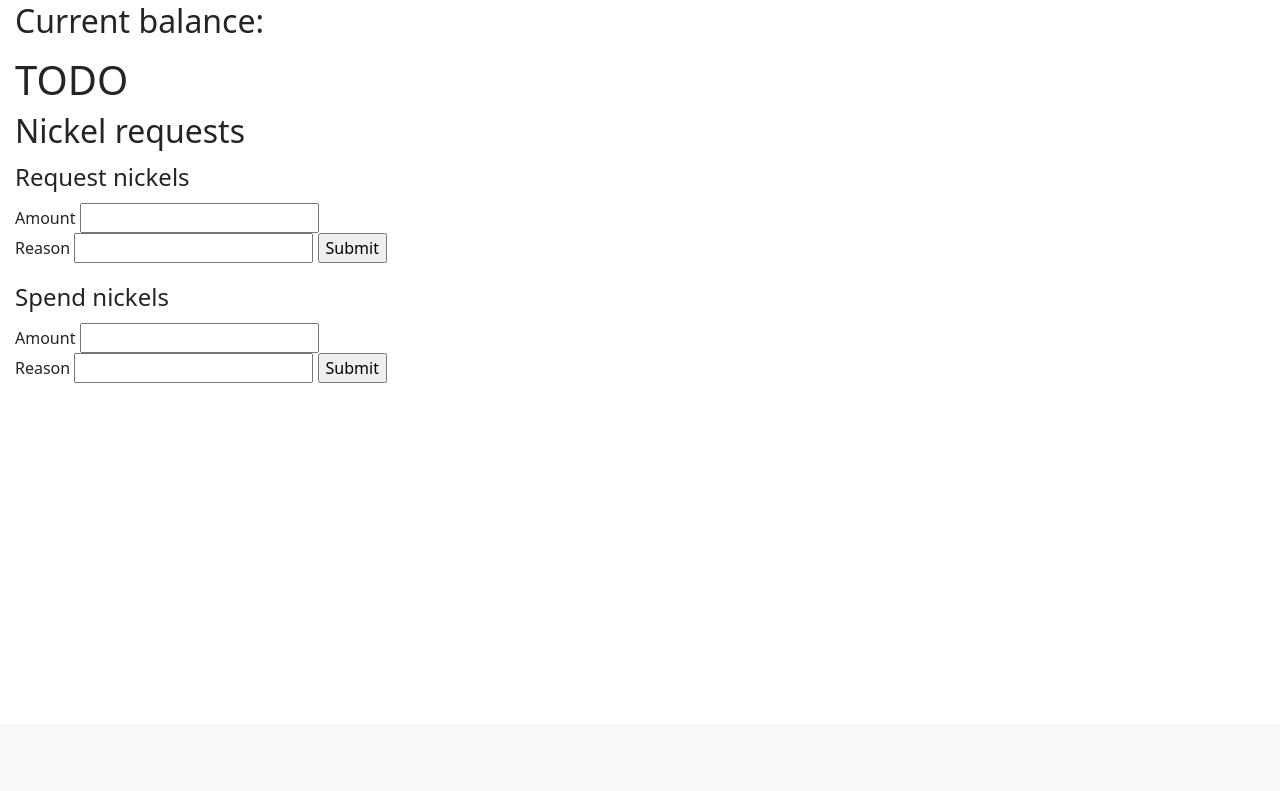
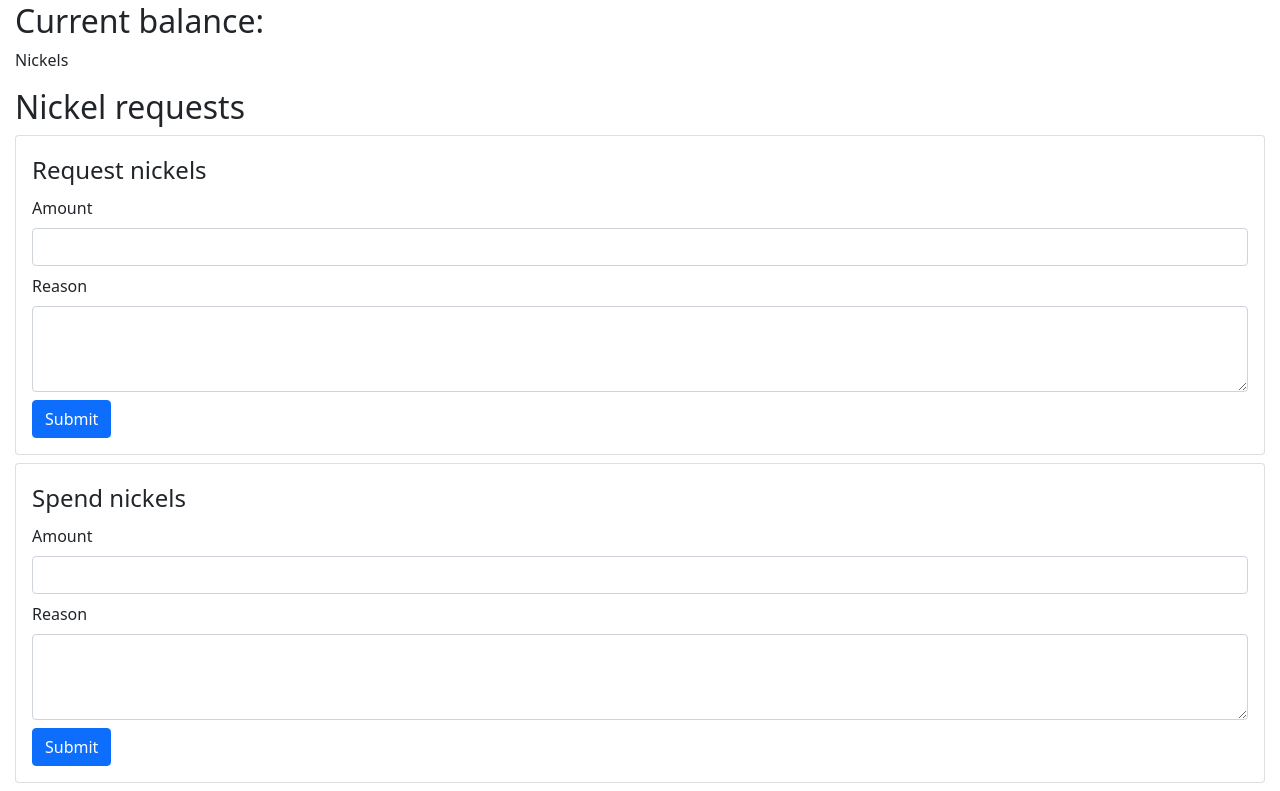
Before and after one commit to quintrino/nickel-club, a Flask app: template nickel_club/public/templates/public/member.html in a window 1280 px wide. Shown: the part 76-867 px from the top of the page. Before the commit the page ends 459 px from the top, so only its background shows below. Run offline with Flask 2, Linux system fonts and the light colour scheme; the template is opened without the code that fills it, so the values that code supplies are empty.

Commit message:
Improve public member page UI

```diff
--- a/nickel_club/public/templates/public/member.html
+++ b/nickel_club/public/templates/public/member.html
@@ -6,30 +6,40 @@
 
 {% block content %}
 <h2>Current balance:</h2>
-<p>{{ member.nickels}}</p>
-
-<h1>TODO</h1>
+<p>{{ member.nickels}} Nickels</p>
 
 <h2>Nickel requests</h2>
-<form method="post" action="{{ url_for('public.nickel_request', member_id=member.id) }}">
+
+<div class="card card-body mb-2">
+  <form method="post" action="{{ url_for('public.nickel_request', member_id=member.id) }}" class="mb-0">
     <legend>Request nickels</legend>
-  <label for="amount">Amount</label>
-  <input type="number" name="amount" required>
-  <br>
-  <label for="Reason">Reason</label>
-  <input type="text" name="reason">
+    <div class="mb-2">
+      <label for="amount" class="form-label">Amount</label>
+      <input type="number" name="amount" class="form-control" required>
+    </div>
+    <div class="mb-2">
+      <label for="reason" class="form-label">Reason</label>
+      <textarea name="reason" class="form-control" rows="3"></textarea>
+    </div>
     <input type="text" name="request_type" value="debit" hidden readonly>
-  <input type="submit">
+    <button type="submit" class="btn btn-primary">Submit</button>
   </form>
+</div>
 
-<form method="post" action="{{ url_for('public.nickel_request', member_id=member.id) }}">
+<div class="card card-body mb-2">
+  <form method="post" action="{{ url_for('public.nickel_request', member_id=member.id) }}" class="mb-0">
     <legend>Spend nickels</legend>
-  <label for="amount">Amount</label>
-  <input type="number" name="amount" required>
-  <br>
-  <label for="Reason">Reason</label>
-  <input type="text" name="reason">
+    <div class="mb-2">
+      <label for="amount" class="form-label">Amount</label>
+      <input type="number" name="amount" class="form-control" required>
+    </div>
+    <div class="mb-2">
+      <label for="reason" class="form-label">Reason</label>
+      <textarea name="reason" class="form-control" rows="3"></textarea>
+    </div>
     <input type="text" name="request_type" value="credit" hidden readonly>
-  <input type="submit">
+    <button type="submit" class="btn btn-primary">Submit</button>
   </form>
+</div>
+
 {% endblock %}
```
Lines whose indentation alone changed are shown as unchanged.
